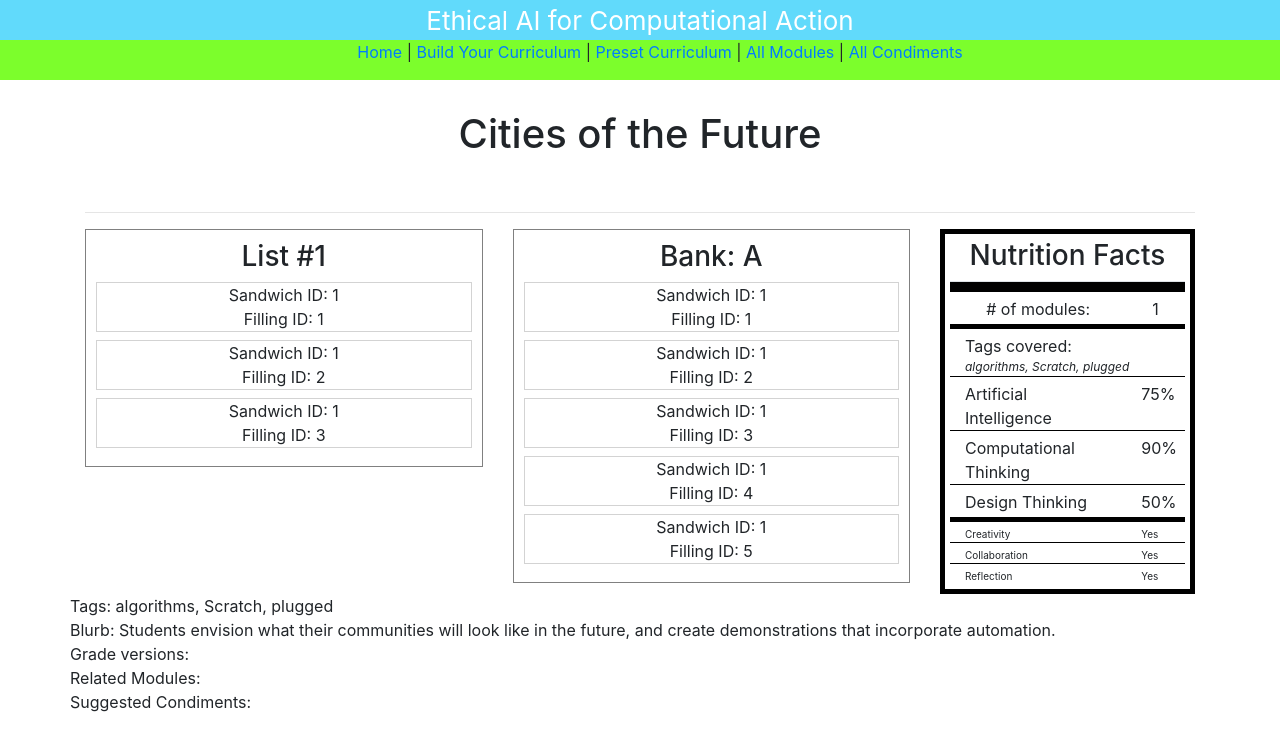
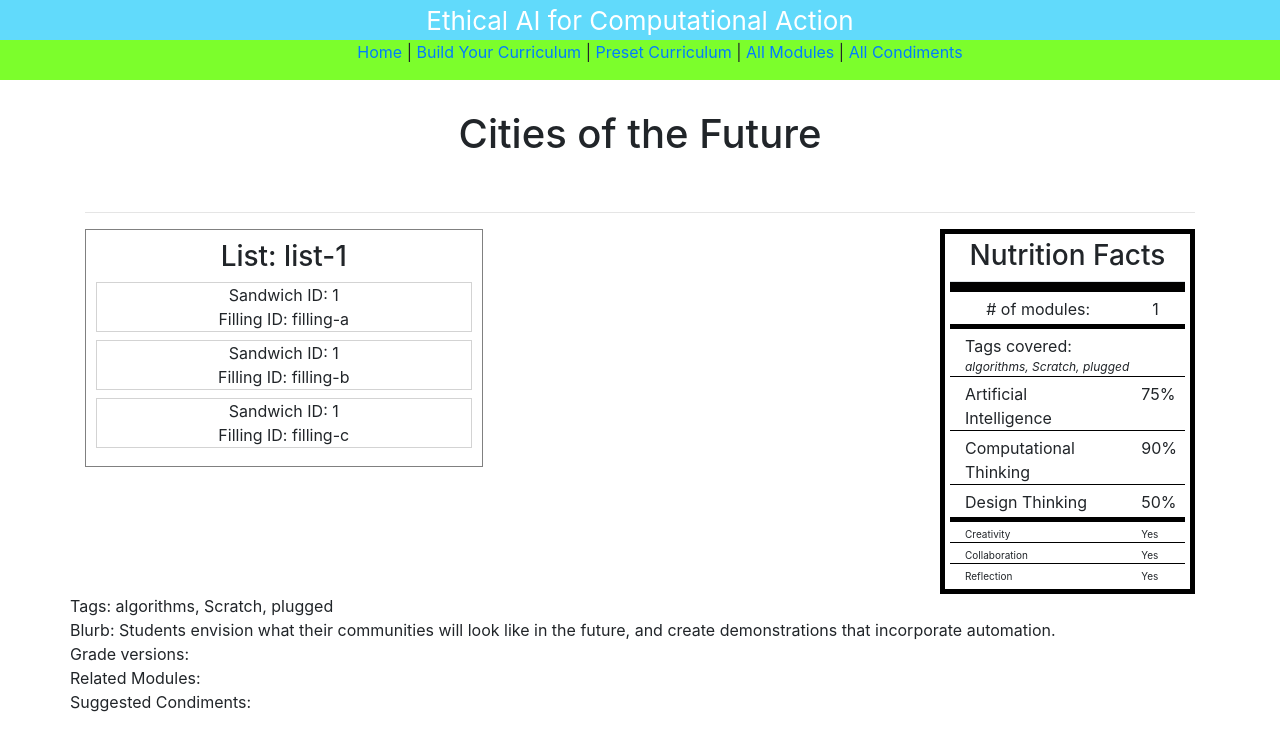
Before and after one commit to brandonwang15/meng-sandwich-app, a React (Create React App) app: page /sandwich/1 in a window 1280 px wide. Shown: the top 738 px of the page. Built offline with nearby package versions, Linux system fonts and the light colour scheme.

Commit message:
Add react-beautiful-dnd and get first part of drag and drop lists working (state isn't updating though).

```diff
--- a/package.json
+++ b/package.json
@@ -10,6 +10,7 @@
     "@testing-library/user-event": "^12.1.10",
     "gh-pages": "^3.1.0",
     "react": "^17.0.1",
+    "react-beautiful-dnd": "^13.1.0",
     "react-dnd": "^11.1.3",
     "react-dnd-html5-backend": "^11.1.3",
     "react-dom": "^17.0.1",
--- a/src/components/modules/sandwich-builder-v2/FillingBank.js
+++ b/src/components/modules/sandwich-builder-v2/FillingBank.js
@@ -2,23 +2,29 @@ import React, { Component } from 'react';
 import PropTypes from 'prop-types';
 import FillingBankEntry from './FillingBankEntry';
 import styled from 'styled-components';
+import { Droppable } from 'react-beautiful-dnd';
 
 const Container = styled.div`
     border: 1px solid gray;
     padding: 10px;
 `;
 
+const ContentsList = styled.div`
+
+`;
 
 class FillingBank extends React.Component {
     render() {
         return (
             <Container>
                 <h3>Bank: {this.props.id}</h3>
-                {this.props.fillingIDs.map(id =>
-                    <FillingBankEntry sandwichID={this.props.sandwichID} fillingID={id}/>
-                    )}
+                <ContentsList>
+                    {this.props.fillingIDs.map(id =>
+                        <FillingBankEntry sandwichID={this.props.sandwichID} fillingID={id} />)
+                    }
+                </ContentsList>
             </Container>
-            )
+        )
     }
 }
 
--- a/src/components/modules/sandwich-builder-v2/FillingBankEntry.js
+++ b/src/components/modules/sandwich-builder-v2/FillingBankEntry.js
@@ -1,6 +1,7 @@
 import React, { Component } from 'react';
 import PropTypes from 'prop-types';
 import styled from 'styled-components';
+import { Draggable } from 'react-beautiful-dnd';
 
 const Container = styled.div`
     border: 1px solid lightgray;
@@ -11,7 +12,13 @@ const Container = styled.div`
 class FillingBankEntry extends React.Component {
     render() {
         return (
-            <Container>
+            <Draggable draggableId={this.props.fillingID}>
+                {(provided) => (
+                    <Container
+                        {...provided.draggableProps}
+                        {...provided.dragHandleProps}
+                        innerRef={provided.innerRef}
+                    >
                         <div>
                             Sandwich ID: {this.props.sandwichID}
                         </div>
@@ -19,6 +26,11 @@ class FillingBankEntry extends React.Component {
                             Filling ID: {this.props.fillingID}
                         </div>
                     </Container>
+
+                )
+
+                }
+            </Draggable>
         )
     }
 }
--- a/src/components/modules/sandwich-builder-v2/FillingList.js
+++ b/src/components/modules/sandwich-builder-v2/FillingList.js
@@ -2,34 +2,51 @@ import React, { Component } from 'react';
 import PropTypes from 'prop-types';
 import styled from 'styled-components';
 import FillingListEntry from './FillingListEntry';
+import { Droppable } from 'react-beautiful-dnd';
 
 const Container = styled.div`
     border: 1px solid gray;
     padding: 10px;
 `;
 
+const ContentsList = styled.div`
+
+`;
 
 class FillingList extends React.Component {
 
     state = {
-        "contents": [1,2,3],
+        "contents": ["filling-a", "filling-b", "filling-c"],
     }
 
     render() {
         console.log("STATE = ", this.state);
         return (
             <Container>
-                <h3>List #{this.props.fillingListID}</h3>
-                {this.state.contents.map(fillingID =>
-                    <FillingListEntry sandwichID={this.props.sandwichID} fillingID={fillingID}/>
-                    )}
+                <h3>List: {this.props.fillingListID}</h3>
+                <Droppable droppableId={this.props.fillingListID}>
+                    {(providedDroppable) => {
+                        return (
+                        <ContentsList
+                            ref={providedDroppable.innerRef}
+                            {...providedDroppable.droppableProps}>
+
+                            {this.state.contents.map((fillingID, listIndex) =>
+                                <FillingListEntry sandwichID={this.props.sandwichID} fillingID={fillingID} key={listIndex} index={listIndex} />
+                            )}
+                            {providedDroppable.placeholder}
+                        </ContentsList>
+                        )
+                    }
+                    }
+                </Droppable>
             </Container>
-            )
+        )
     }
 }
 
 FillingList.propTypes = {
-    fillingListID: PropTypes.number.isRequired,
+    fillingListID: PropTypes.string.isRequired,
     sandwichID: PropTypes.number.isRequired,
 }
 
--- a/src/components/modules/sandwich-builder-v2/FillingListEntry.js
+++ b/src/components/modules/sandwich-builder-v2/FillingListEntry.js
@@ -1,6 +1,7 @@
 import React, { Component } from 'react';
 import PropTypes from 'prop-types';
 import styled from 'styled-components';
+import { Draggable } from 'react-beautiful-dnd';
 
 const Container = styled.div`
     border: 1px solid lightgray;
@@ -11,21 +12,30 @@ const Container = styled.div`
 class FillingListEntry extends React.Component {
     render() {
         return (
-            <Container>
+            <Draggable draggableId={this.props.fillingID} index={this.props.index}>
+                {providedDraggable => {
+                    return (<Container
+                        {...providedDraggable.draggableProps}
+                        {...providedDraggable.dragHandleProps}
+                        ref={providedDraggable.innerRef}
+                    >
                         <div>
                             Sandwich ID: {this.props.sandwichID}
                         </div>
                         <div>
                             Filling ID: {this.props.fillingID}
                         </div>
-            </Container>
+                    </Container>);
+                }}
+            </Draggable>
         )
     }
 }
 
 FillingListEntry.propTypes = {
     sandwichID: PropTypes.number.isRequired,
-    fillingID: PropTypes.number.isRequired,
+    fillingID: PropTypes.string.isRequired,
+    index: PropTypes.number.isRequired,
 }
 
 export default FillingListEntry;
--- a/src/components/modules/sandwich-builder-v2/SandwichBuilderWeekly.js
+++ b/src/components/modules/sandwich-builder-v2/SandwichBuilderWeekly.js
@@ -1,9 +1,6 @@
 import React, { Component } from "react";
 
-
-import { DndProvider } from 'react-dnd'
-import { HTML5Backend } from 'react-dnd-html5-backend'
-
+import { DragDropContext } from 'react-beautiful-dnd';
 
 import NutritionFacts from "../NutritionFacts";
 import FillingBank from "./FillingBank";
@@ -12,6 +9,12 @@ import FillingList from "./FillingList";
 import PropTypes from 'prop-types';
 
 class SandwichBuilderWeekly extends React.Component {
+
+    onDragEnd(result) {
+        // TODO: implement
+        console.log("onDragEnd(): ", result);
+    }
+
     render() {
 
         let fillings = [1,2,3,4,5];
@@ -22,12 +25,14 @@ class SandwichBuilderWeekly extends React.Component {
                     <div className="row">
                         <div className="col-9 text-left">
                             <div className="row text-center">
-                                <div className="col-6">
-                                    <FillingList sandwichID={this.props.sandwich.uid} fillingListID={1}/>
-                                </div>
-                                <div className="col-6">
-                                    <FillingBank id={"A"} sandwichID={this.props.sandwich.uid} fillingIDs={fillings}/>
-                                </div>
+                                <DragDropContext onDragEnd={this.onDragEnd}>
+                                    <div className="col-6">
+                                        <FillingList sandwichID={this.props.sandwich.uid} fillingListID={"list-1"}/>
+                                    </div>
+                                    <div className="col-6">
+                                        {/* <FillingBank id={"A"} sandwichID={this.props.sandwich.uid} fillingIDs={fillings}/> */}
+                                    </div>
+                                </DragDropContext>
                             </div>
                         </div>
 
```
Also changed, not shown: 1 other file (tests, documents, lock files or other folders). Lines whose indentation alone changed are shown as unchanged.
